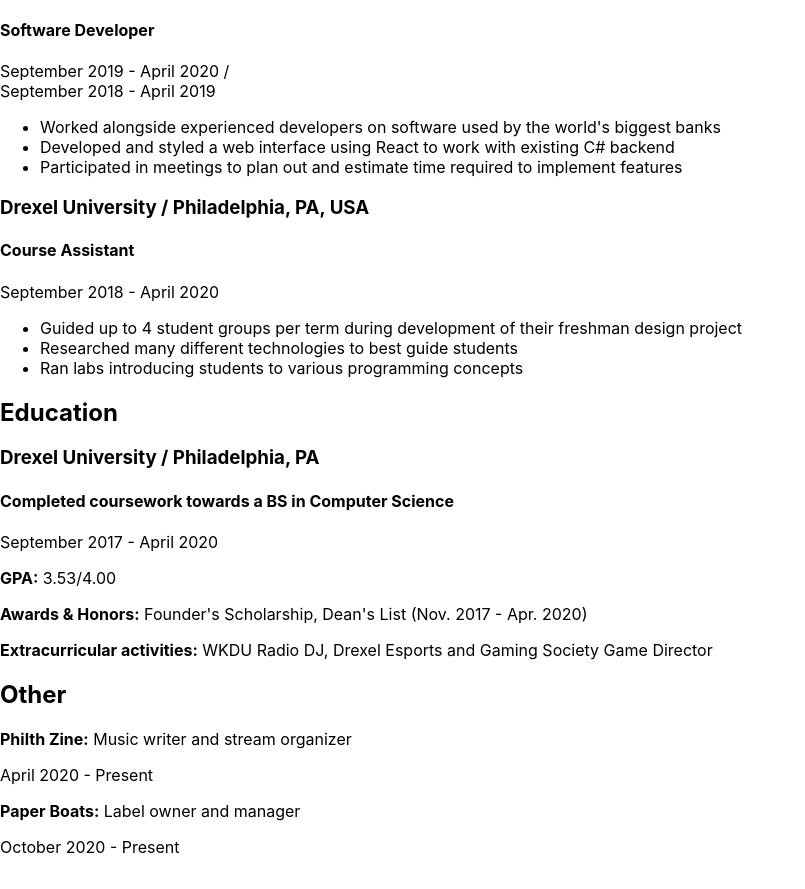
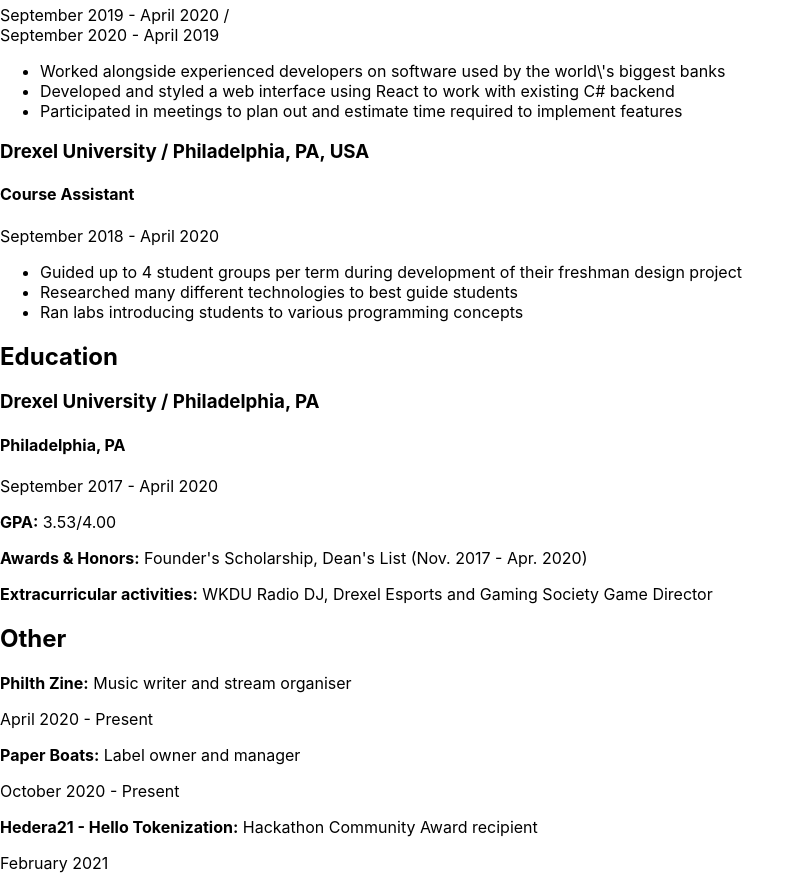
Before and after one commit to mlewicki12/react-resume-generator, a React (Create React App) app: page /resume in a window 1280 px wide. Shown: the part 1124-2013 px from the top of the page, without its empty margins (0-805 px from the left). Built offline with nearby package versions, Linux system fonts and the light colour scheme.

Commit message:
use json file to automatically generate resume

```diff
--- /dev/null
+++ b/src/components/resume/definition.json
@@ -0,0 +1,113 @@
+{
+  "header": {
+    "name": "Maciej Lewicki",
+    "position": "Software Developer",
+    "profile": "./photo.jpg",
+    "separator": false,
+    "info": [
+      "Warsaw, Poland 04-761",
+      "+48 (534) 777-460",
+      "lewickimapl@gmail.com",
+      "br",
+      "linkedin.com/in/maciej-lewicki",
+      "github.com/mlewicki12",
+      "mlewicki.me"
+    ]
+  },
+  "body": [
+    {
+      "type": "separator",
+      "title": "Experience"
+    },
+    {
+      "type": "job",
+      "company": "Documati",
+      "location": "Warsaw, PL",
+      "title": "Full Stack Developer",
+      "start": "March 2021",
+      "end": "Present",
+      "responsibilities": [
+        "Develop and extend React web app for image generation client",
+        "Create a chrome extension to allow scraping texts and images from 3rd party websites",
+        "Implement REST API endpoints to customize image generation"
+      ]
+    },
+    {
+      "type": "job",
+      "company": "SmartStream Technologies",
+      "location": "Philadelphia, PA, USA",
+      "title": "Software Developer",
+      "start": [
+        "September 2019",
+        "September 2020"
+      ],
+      "end": [
+        "April 2020",
+        "April 2019"
+      ],
+      "responsibilities": [
+        "Worked alongside experienced developers on software used by the world\\'s biggest banks",
+        "Developed and styled a web interface using React to work with existing C# backend",
+        "Participated in meetings to plan out and estimate time required to implement features"
+      ]
+    },
+    {
+      "type": "job",
+      "company": "Drexel University",
+      "location": "Philadelphia, PA, USA",
+      "title": "Course Assistant",
+      "start": "September 2018",
+      "end": "April 2020",
+      "responsibilities": [
+        "Guided up to 4 student groups per term during development of their freshman design project",
+        "Researched many different technologies to best guide students",
+        "Ran labs introducing students to various programming concepts"
+      ]
+    },
+    {
+      "type": "separator",
+      "title": "Education"
+    },
+    {
+      "type": "uni",
+      "university": "Drexel University",
+      "location": "Philadelphia, PA",
+      "degree": "Completed coursework towards a BS in Computer Science",
+      "start": "September 2017",
+      "end": "April 2020",
+      "gpa": "3.53/4.00",
+      "awards": [
+        "Founder's Scholarship",
+        "Dean's List (Nov. 2017 - Apr. 2020)"
+      ],
+      "extracurriculars": [
+        "WKDU Radio DJ",
+        "Drexel Esports and Gaming Society Game Director"
+      ]
+    },
+    {
+      "type": "separator",
+      "title": "Other"
+    },
+    {
+      "type": "extra",
+      "title": "Philth Zine",
+      "description": "Music writer and stream organiser",
+      "start": "April 2020",
+      "end": "Present"
+    },
+    {
+      "type": "extra",
+      "title": "Paper Boats",
+      "description": "Label owner and manager",
+      "start": "October 2020",
+      "end": "Present"
+    },
+    {
+      "type": "extra",
+      "title": "Hedera21 - Hello Tokenization",
+      "description": "Hackathon Community Award recipient",
+      "start": "February 2021"
+    }
+  ]
+}
--- a/src/components/resume/header/index.tsx
+++ b/src/components/resume/header/index.tsx
@@ -5,15 +5,16 @@
   name: string;
   profile: string;
   position: string;
+  separator?: boolean;
 
   info: string[];
 }
 
 const ResumeHeader = ({
-  name, profile, position, info
+  name, profile, position, separator, info
 }: Header) => {
   return (
-    <div className='resume-header'>
+    <div className='resume-header' style={{borderBottom: separator ? '1px solid black' : undefined}}>
       <img
         src={profile}
         className='resume-photo'
--- a/src/components/resume/header/style.scss
+++ b/src/components/resume/header/style.scss
@@ -10,7 +10,6 @@
     align-items: space-between;
 
     padding-bottom: 1rem;
-    border-bottom: 1px solid black;
 
     > .resume-info {
       display: flex;
--- a/src/components/resume/index.tsx
+++ b/src/components/resume/index.tsx
@@ -6,108 +6,100 @@
 import ResumeUni from './uni';
 import ResumeExtra from './extra';
 
-import profile from './photo.jpg';
+import resume from './definition.json';
+import { Separator, Job, Uni, Extra, ResumeComponent } from '../../types';
+
+const separator = (info: Separator) => {
+  return (
+    <ResumeSeparator title={info.title} />
+  );
+}
+
+const job = (info: Job) => {
+  return (
+    <ResumeJob
+      company={info.company}
+      location={info.location}
+      title={info.title}
+
+      start={info.start}
+      end={info.end}
+
+      responsibilities={info.responsibilities}
+    />
+  );
+}
+
+const uni = (info: Uni) => {
+  return (
+    <ResumeUni
+      university={info.university}
+      location={info.location}
+      degree={info.location}
+
+      start={info.start}
+      end={info.end}
+
+      gpa={info.gpa}
+      awards={info.awards}
+      extracurriculars={info.extracurriculars}
+      coursework={info.coursework}
+    />
+  );
+}
+
+const extra = (info: Extra) => {
+  return (
+    <ResumeExtra
+      title={info.title}
+      description={info.description}
+      start={info.start}
+      end={info.end}
+    />
+  );
+}
+
+const constructElementFromJson = (json: ResumeComponent) => {
+  switch(json.type) {
+    case 'separator':
+      return separator(json as Separator);
+
+    case 'job':
+      return job(json as Job);
+
+    case 'uni':
+      return uni(json as Uni);
+
+    case 'extra':
+      return extra(json as Extra);
+  }
+}
 
 const Resume = () => {
   return (
     <div className='resume-root'>
       <ResumeHeader
-        name='Maciej Lewicki'
-        position='Software Developer'
-        profile={profile}
+        name={resume.header.name}
+        position={resume.header.position}
+        profile={resume.header.profile}
+        separator={resume.header.separator}
 
-        info={['Warsaw, Poland 04-761', '+48 (534) 777-460', 'lewickimapl@gmail.com', 'br', 'linkedin.com/in/maciej-lewicki', 'github.com/mlewicki12', 'mlewicki.me']}
+        info={resume.header.info}
       />
 
       <div className='resume-body'>
-        <ResumeSummary
-          body={'Lorem ipsum dolor sit amet, consectetur adipiscing elit, sed do eiusmod tempor incididunt ut labore et dolore magna aliqua. ' +
-                'Ut enim ad minim veniam, quis nostrud exercitation ullamco laboris nisi ut aliquip ex ea commodo consequat. ' +
-                'Duis aute irure dolor in reprehenderit in voluptate velit esse cillum dolore eu fugiat nulla pariatur. '}
-        />
-
-        <ResumeSeparator title='Experience' />
-
-        <ResumeJob
-          company='Documati'
-          location='Warsaw, PL'
-          title='Full Stack Developer'
-
-          start='March 2021'
-          end='Present'
-
-          responsibilities={[
-            'Develop and extend React web app for image generation client',
-            'Create a chrome extension to allow scraping texts and images from 3rd party websites',
-            'Implement REST API endpoints to customize image generation'
-          ]}
-        />
-
-        <ResumeJob
-          company='SmartStream Technologies'
-          location='Philadelphia, PA, USA'
-          title='Software Developer'
-
-          start={['September 2019', 'September 2018']}
-          end={['April 2020', 'April 2019']}
-
-          responsibilities={[
-            'Worked alongside experienced developers on software used by the world\'s biggest banks',
-            'Developed and styled a web interface using React to work with existing C# backend',
-            'Participated in meetings to plan out and estimate time required to implement features'
-          ]}
-        />
-
-        <ResumeJob
-          company='Drexel University'
-          location='Philadelphia, PA, USA'
-          title='Course Assistant'
-
-          start='September 2018'
-          end='April 2020'
-
-          responsibilities={[
-            'Guided up to 4 student groups per term during development of their freshman design project',
-            'Researched many different technologies to best guide students',
-            'Ran labs introducing students to various programming concepts',
-          ]}
-        />
-
-        <ResumeSeparator title='Education' />
-
-        <ResumeUni
-          university='Drexel University'
-          location='Philadelphia, PA'
-          degree='Completed coursework towards a BS in Computer Science'
-
-          start='September 2017'
-          end='April 2020'
-
-          gpa='3.53/4.00'
-          awards={['Founder\'s Scholarship', 'Dean\'s List (Nov. 2017 -  Apr. 2020)']}
-          extracurriculars={['WKDU Radio DJ', 'Drexel Esports and Gaming Society Game Director']}
-        />
-
-        <ResumeSeparator title='Other' />
-
-        <ResumeExtra
-          title='Philth Zine'
-          description='Music writer and stream organizer'
-          start='April 2020'
-          end='Present'
-        />
-
-        <ResumeExtra
-          title='Paper Boats'
-          description='Label owner and manager'
-          start='October 2020'
-          end='Present'
-        />
+        {resume.body.map(item => constructElementFromJson(item))}
       </div>
     </div>
   );
 }
 
+// pack everything onto resume component
+Resume.Header = ResumeHeader;
+Resume.Summary = ResumeSummary;
+Resume.Separator = ResumeSeparator;
+Resume.Job = ResumeJob;
+Resume.Uni = ResumeUni;
+Resume.Extra = ResumeExtra;
+
 export default Resume;
-export {ResumeHeader as Header, ResumeSummary as Summary, ResumeSeparator as Separator, ResumeJob as Job,
-  ResumeUni as Uni, ResumeExtra as Extra};
--- a/src/components/resume/uni/index.tsx
+++ b/src/components/resume/uni/index.tsx
@@ -10,7 +10,7 @@
   end: string;
 
   gpa?: string;
-  relevantCoursework?: string[];
+  coursework?: string[];
   awards?: string[];
   extracurriculars?: string[];
 };
@@ -18,7 +18,7 @@
 const ResumeUni = ({
   university, location, degree,
   start, end, gpa,
-  relevantCoursework, awards, extracurriculars
+  coursework, awards, extracurriculars
 }: Uni) => {
   return (
     <div className='resume-uni'>
@@ -33,8 +33,8 @@
         <p><span style={{fontWeight: 'bold'}}>GPA:</span> {gpa}</p>
       )}
 
-      {relevantCoursework && (
-        <p><span style={{fontWeight: 'bold'}}>Relevant coursework:</span> {relevantCoursework.join(', ')}</p>
+      {coursework && (
+        <p><span style={{fontWeight: 'bold'}}>Relevant coursework:</span> {coursework.join(', ')}</p>
       )}
 
       {awards && (
--- /dev/null
+++ b/src/types.tsx
@@ -0,0 +1,45 @@
+
+export type ResumeComponent = {
+  type: string;
+}
+
+export interface Separator extends ResumeComponent {
+  title: string;
+}
+
+export interface Job extends ResumeComponent {
+  company: string;
+  location: string;
+  title: string;
+
+  start: string | string[];
+  end: string | string[];
+
+  responsibilities: string[];
+}
+
+export interface Uni extends ResumeComponent {
+  university: string;
+  location: string;
+  degree: string;
+
+  start: string;
+  end: string;
+
+  gpa: string;
+  awards: string[];
+  extracurriculars: string[];
+  coursework: string[];
+}
+
+export interface Extra extends ResumeComponent {
+  title: string;
+  description: string;
+
+  start?: string;
+  end?: string;
+}
+
+export interface Summary extends ResumeComponent {
+  body: string;
+}
```
Also changed, not shown: src/components/resume/definition.yml (+33 -33 lines), public/photo.jpg (renamed from src/components/resume/photo.jpg).
